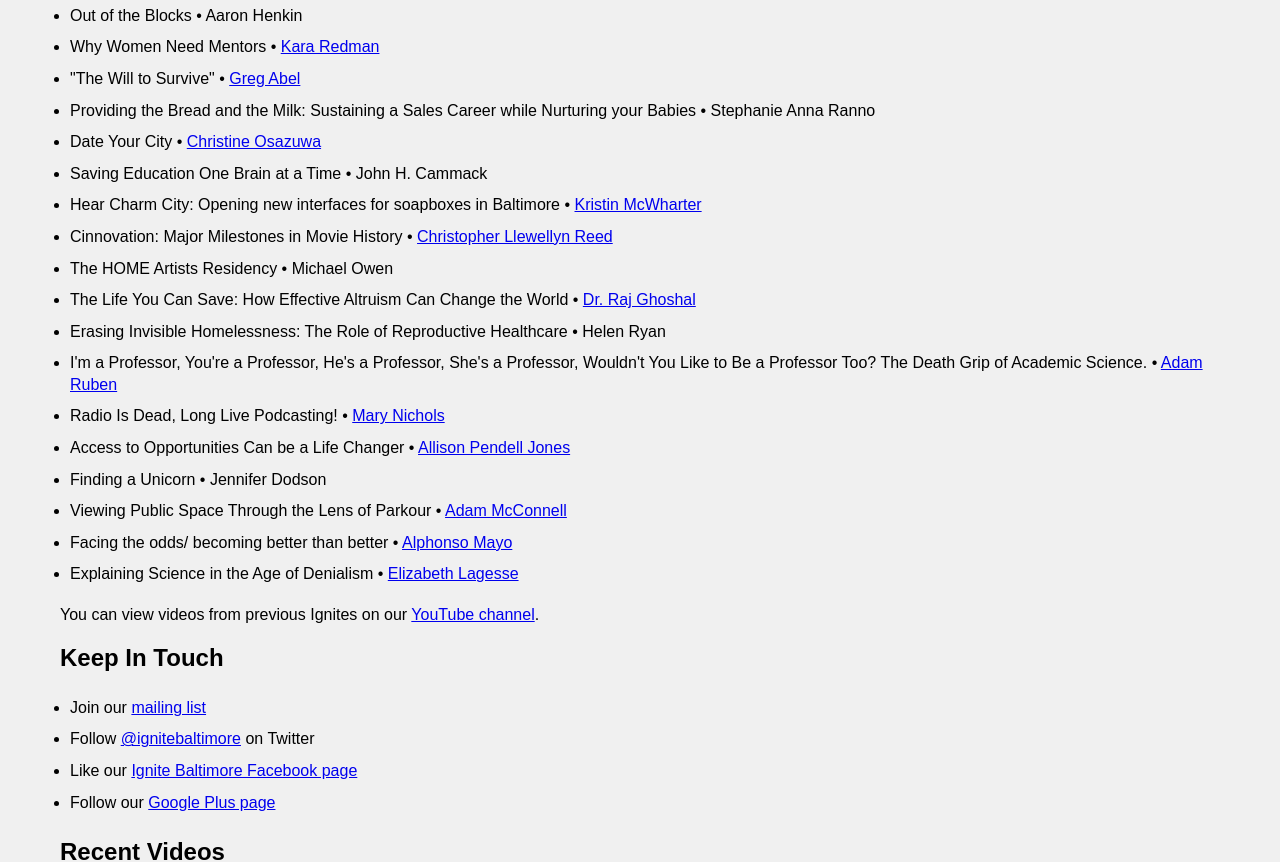
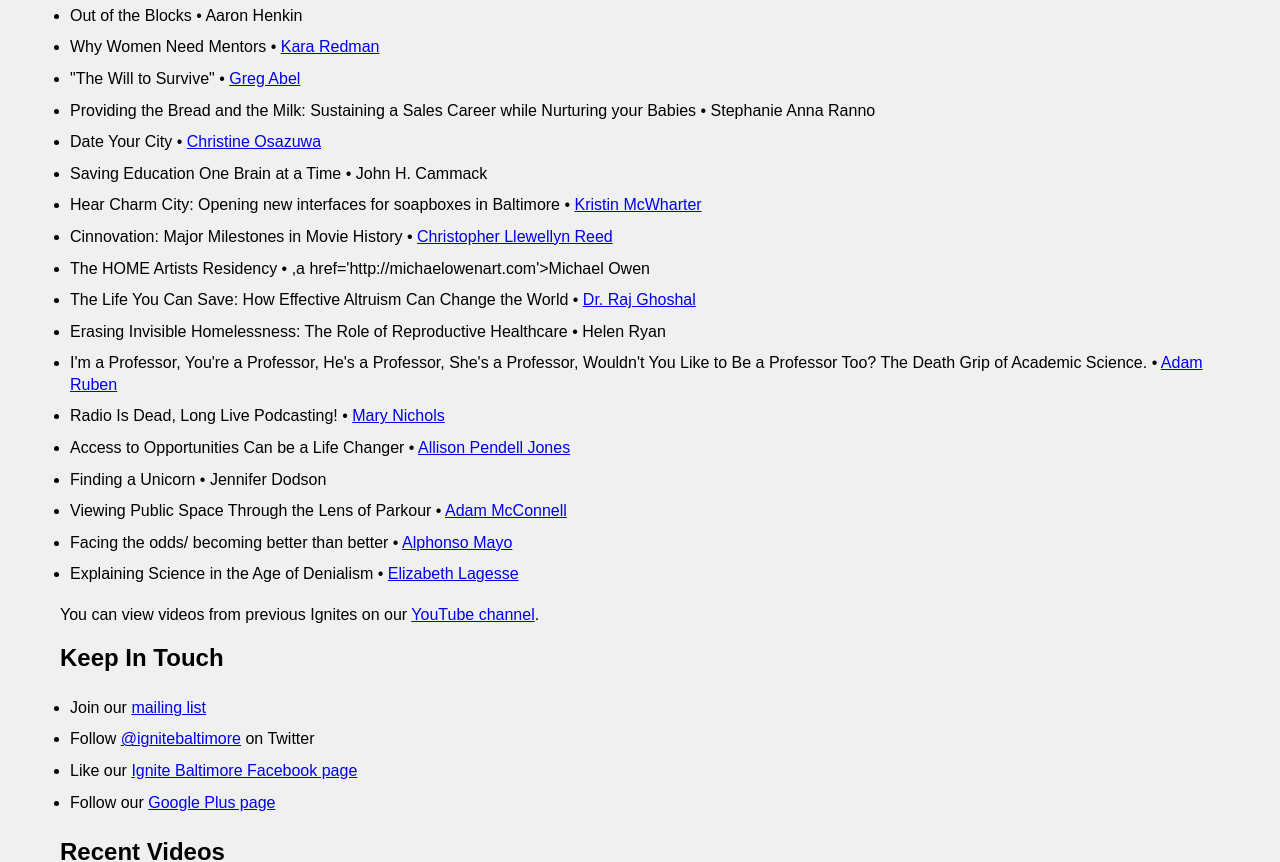
Before and after one commit to ignitebaltimore/ignitebaltimore.github.com, a Jekyll site: the page built from index.html, in a window 1280 px wide and 900 px high, scrolled down 362 px, cut to the strip 0-862 px from the top of the window. Built offline with Jekyll 4.4.1, drawn with Linux system fonts in a browser that asks for light colours; nearby versions of some CDN libraries.

Commit message:
update speaker URL

```diff
--- a/index.html
+++ b/index.html
@@ -50,7 +50,7 @@
 <li>Saving Education One Brain at a Time &bull; John H. Cammack</li>
 <li>Hear Charm City: Opening new interfaces for soapboxes in Baltimore &bull; <a href='http://hearcharmcity.com'>Kristin McWharter</a></li>
 <li>Cinnovation: Major Milestones in Movie History &bull; <a href='http://chrisreedfilm.com'>Christopher Llewellyn Reed</a></li>
-<li>The HOME Artists Residency &bull; Michael Owen</li>
+<li>The HOME Artists Residency &bull; ,a href='http://michaelowenart.com'>Michael Owen</li>
 <li>The Life You Can Save: How Effective Altruism Can Change the World &bull; <a href='http://www.rajghoshal.com'>Dr. Raj Ghoshal</a></li>
 <li>Erasing Invisible Homelessness: The Role of Reproductive Healthcare &bull; Helen Ryan</li>
 <li>I'm a Professor, You're a Professor, He's a Professor, She's a Professor, Wouldn't You Like to Be a Professor Too? The Death Grip of Academic Science. &bull; <a href='http://adamruben.net'>Adam Ruben</a></li>
```
